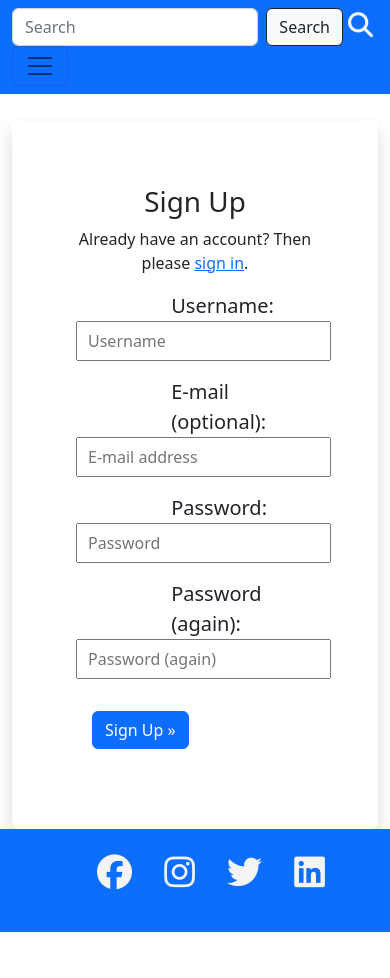
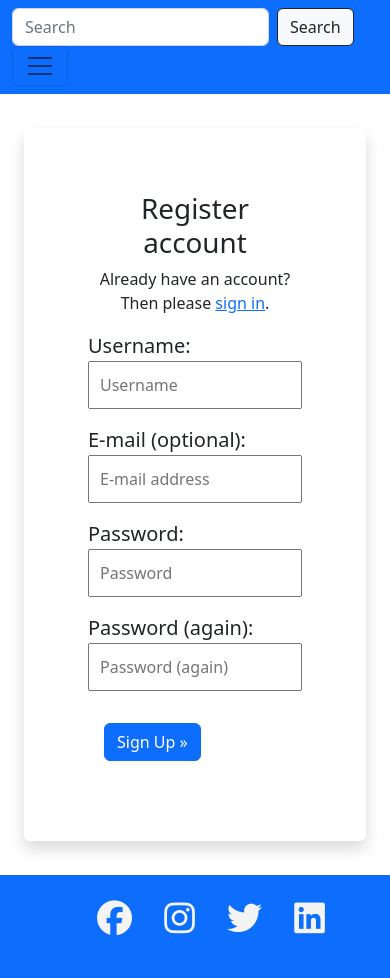
Before and after one commit to rebahama/bimmer-reviewer, a Django app: page /accounts/signup/ in a window 390 px wide. Before the commit the page ends 932 px from the top, so only its background shows below. Run offline with Django 3.2, Linux system fonts and the light colour scheme; some libraries are stand-ins or nearby versions.

Commit message:
for screen below 1000 px

```diff
--- a/static/css/style.css
+++ b/static/css/style.css
@@ -89,7 +89,7 @@ transform: scale(1);
     width: 200px;
 }
 .card-pos{
-    margin-top: 5%;
+    margin-top: 10%;
 }
 .card-category{
     margin-top: 3%;
@@ -141,16 +141,22 @@ transform: scale(1.1);
 }
 /*style the login page*/
 .login-page{
-    margin-top: 8%;
+    margin: auto;
+    padding: 40px;
 }
 .user-details input[type=text], input[type=password], input[type=email] {
     margin: auto;
-    display: block;
-    min-width: 50%;
-    padding: 6px 10px;
+    width: 100%;
+    display:block;
+    padding: 10px;
+
+}
+.user-details {
+    display: flex;
+    align-items: center;
 }
 .user-details label{
-    margin-left: 40%;
+    text-align: center;
     font-size: 20px;
 }
 .user-details{
@@ -204,3 +210,19 @@ transform: scale(1.1);
     border-radius: 4px;
     cursor: pointer;
 }
+/*for screens below*/
+@media screen and (max-width: 1000px) {
+    .intro-text{
+        font-size: 90%;
+
+    }
+    .top-text{
+        height: 100px;
+    }
+    .register-btn{
+        font-size: 90%;
+    }
+    .login-page{
+        margin: 10% 0 10% 0;
+        padding: 0;
+    }
--- a/templates/account/signup.html
+++ b/templates/account/signup.html
@@ -1,15 +1,12 @@
 {% extends "base.html" %}
-
 {% load i18n %}
-
 {% block head_title %}{% trans "Signup" %}{% endblock %}
-
 {% block content %}
 <div class="container">
   <div class="row login-page">
     <div class="col-md-6 offset-md-3 shadow p-3 rounded">
       <div class="user-details p-5">
-        <h1 class="text-center">{% trans "Sign Up" %}</h1>
+        <h1 class="text-center">{% trans "Register account" %}</h1>
         <p class="text-center">{% blocktrans %}Already have an account? Then please <a href="{{ login_url }}">sign
             in</a>.{% endblocktrans %}</p>
         <form class="signup" id="signup_form" method="post" action="{% url 'account_signup' %}">
@@ -24,5 +21,4 @@
     </div>
   </div>
 </div>
-
-  {% endblock %}
+{% endblock %}
--- a/templates/base.html
+++ b/templates/base.html
@@ -23,7 +23,6 @@
           {% csrf_token %}
           <input class="form-control me-2" name="search-result" type="search" placeholder="Search" aria-label="Search">
           <button class="btn btn-outline-dark bg-light text-dark" type="submit">Search</button>
-          <i class="fa-solid fa-magnifying-glass search-symbol"> </i>
         </form>
         <button class="navbar-toggler" type="button" data-bs-toggle="collapse" data-bs-target="#navbarNav"
           aria-controls="navbarNav" aria-expanded="false" aria-label="Toggle navigation">
--- a/templates/detail-review.html
+++ b/templates/detail-review.html
@@ -3,14 +3,14 @@
 {% block content %}
 <div class="container">
     <div class="row">
-        <div class="col-sm-12 detail-review-container shadow-lg bg-secondary bg-gradient rounded">
+        <div class="col-sm-12 col-m-12 col-lg-12 detail-review-container shadow-lg bg-secondary bg-gradient rounded">
             <div class="detail-img-container">
                 {% if "placeholder" in post.image.url %}
                 <img src="/static/images/dashboard.jpg" class="img-fluid rounded animate-detail-img" width="400" height="500" alt="Picture of a dashboard">
                 {%else%}
                 <img src="{{post.image.url}}" class="img-fluid rounded animate-detail-img" width="400" height="500" alt="Picture of a dashboard">
                 {%endif%}
-                <div class="card detail-review-card">
+                <div class="card detail-review-card col-md-6">
                     <h4 class="card-title text-center bg-dark text-white text-center">{{post.title}}</h4>
                     <div class="card-body">
                         <p class="card-text">{{post.body}} Lorem ipsum dolor sit amet, consectetur adipisicing elit.
--- a/templates/home.html
+++ b/templates/home.html
@@ -4,7 +4,7 @@
   <!--Loop thorugh the database and show it with cards-->
   <div class="row row-cols-1 row-cols-md-4 g-4">
     {% for post in object_list %}
-    <div class="col-md-4 card-pos">
+    <div class="col-md-6 col-lg-4 card-pos">
       <div class="card mb-3 shadow p-2">
         <div class="card-header bg-dark text-white text-center">
           <h3>{{post.title}} </h3>
```
Also changed, not shown: templates/index.html (+11 -2 lines).
